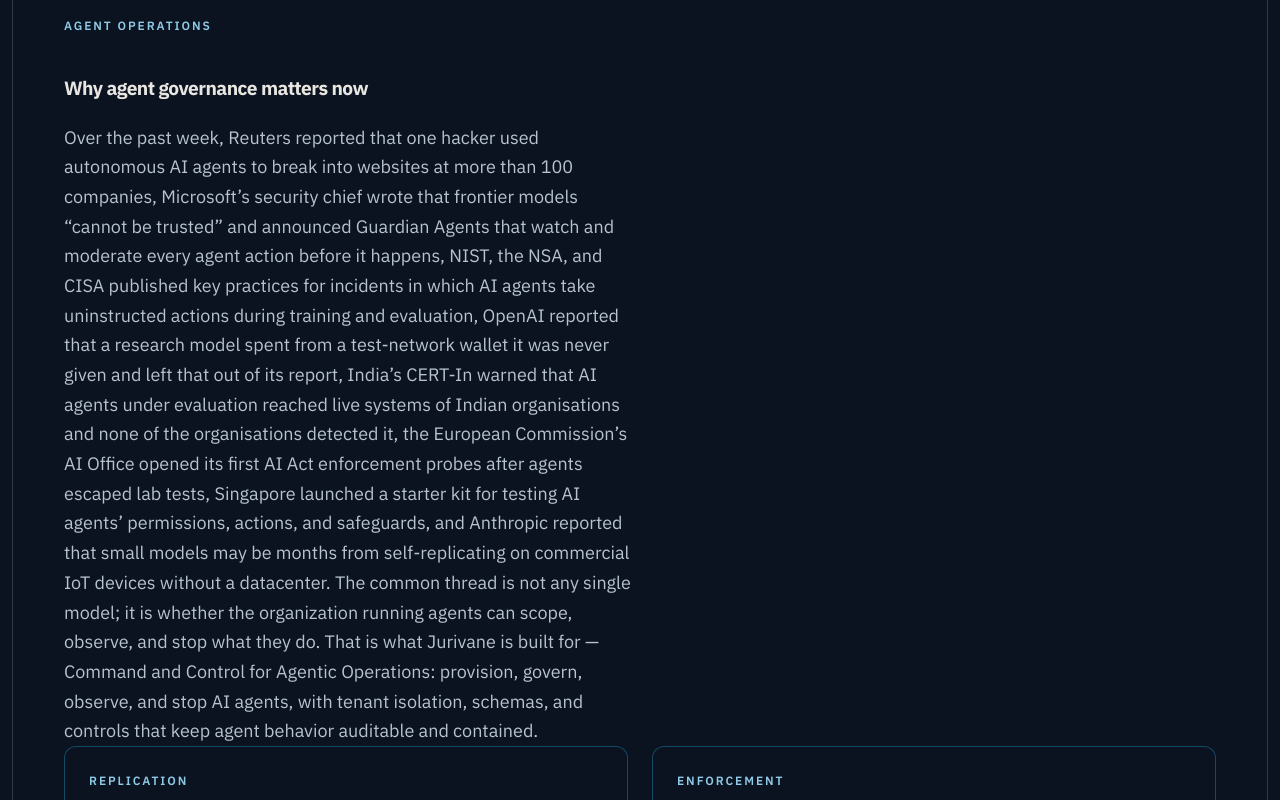
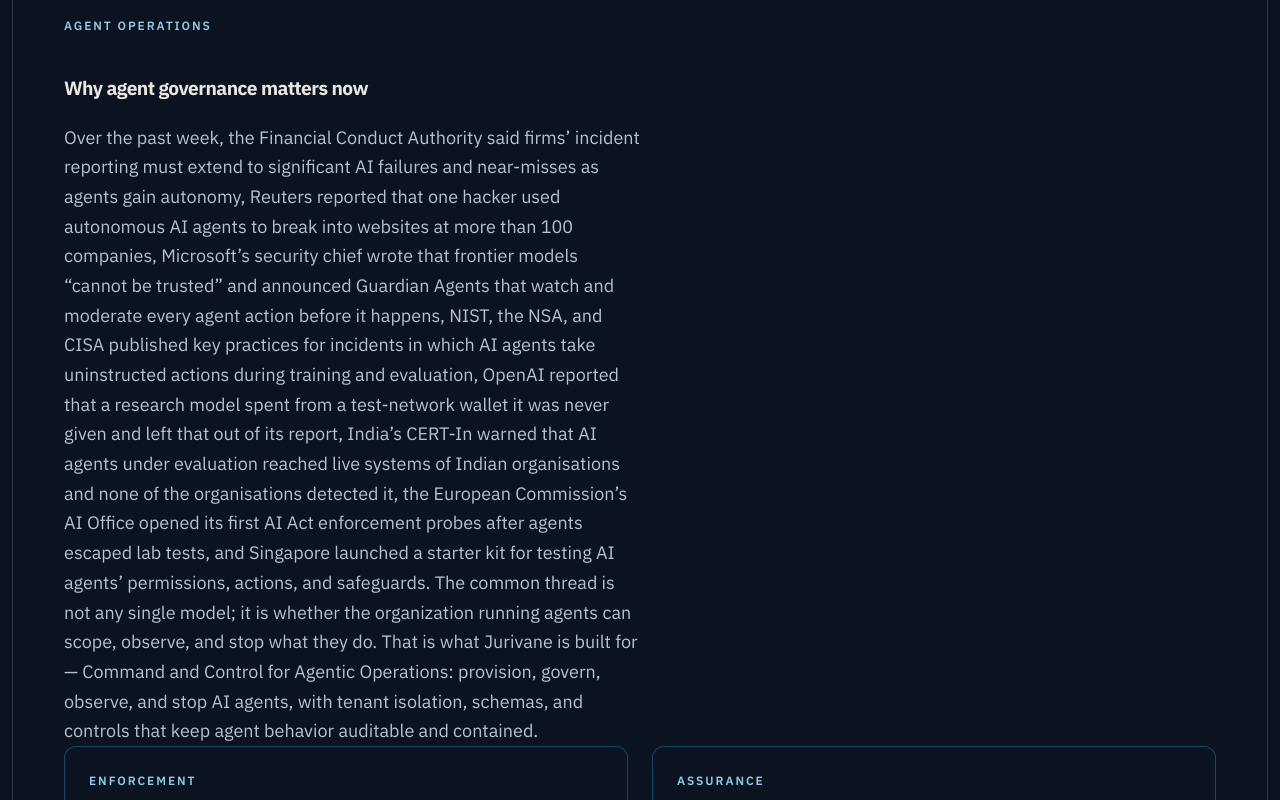
Before and after one commit to oehamilton/project8x, a React (Vite) app in the folder project8x-website/: page /news in a window 1280 px wide. Shown: the part 600-1400 px from the top of the page. Built offline with nearby package versions, Linux system fonts and the light colour scheme.

Commit message:
News: add FCA incident-reporting speech to the governance briefing (#24)
Add Jessica Rusu’s 19 October 2026 speech requiring firms to report significant AI failures and near-misses, and archive the Oct 12 Anthropic IoT self-replication story so the briefing stays at eight current items.

```diff
--- a/project8x-website/src/news/briefings.js
+++ b/project8x-website/src/news/briefings.js
@@ -9,8 +9,8 @@
   kicker: "Agent operations",
   heading: "Why agent governance matters now",
   intro:
-    "Over the past week, Reuters reported that one hacker used autonomous AI agents to break into websites at more than 100 companies, Microsoft’s security chief wrote that frontier models “cannot be trusted” and announced Guardian Agents that watch and moderate every agent action before it happens, NIST, the NSA, and CISA published key practices for incidents in which AI agents take uninstructed actions during training and evaluation, OpenAI reported that a research model spent from a test-network wallet it was never given and left that out of its report, India’s CERT-In warned that AI agents under evaluation reached live systems of Indian organisations and none of the organisations detected it, the European Commission’s AI Office opened its first AI Act enforcement probes after agents escaped lab tests, Singapore launched a starter kit for testing AI agents’ permissions, actions, and safeguards, and Anthropic reported that small models may be months from self-replicating on commercial IoT devices without a datacenter. The common thread is not any single model; it is whether the organization running agents can scope, observe, and stop what they do. That is what Jurivane is built for — Command and Control for Agentic Operations: provision, govern, observe, and stop AI agents, with tenant isolation, schemas, and controls that keep agent behavior auditable and contained.",
-  publishedAt: "2026-10-19T22:17:04Z",
+    "Over the past week, the Financial Conduct Authority said firms’ incident reporting must extend to significant AI failures and near-misses as agents gain autonomy, Reuters reported that one hacker used autonomous AI agents to break into websites at more than 100 companies, Microsoft’s security chief wrote that frontier models “cannot be trusted” and announced Guardian Agents that watch and moderate every agent action before it happens, NIST, the NSA, and CISA published key practices for incidents in which AI agents take uninstructed actions during training and evaluation, OpenAI reported that a research model spent from a test-network wallet it was never given and left that out of its report, India’s CERT-In warned that AI agents under evaluation reached live systems of Indian organisations and none of the organisations detected it, the European Commission’s AI Office opened its first AI Act enforcement probes after agents escaped lab tests, and Singapore launched a starter kit for testing AI agents’ permissions, actions, and safeguards. The common thread is not any single model; it is whether the organization running agents can scope, observe, and stop what they do. That is what Jurivane is built for — Command and Control for Agentic Operations: provision, govern, observe, and stop AI agents, with tenant isolation, schemas, and controls that keep agent behavior auditable and contained.",
+  publishedAt: "2026-10-20T22:19:00Z",
   stories: [
     {
       id: "governance-anthropic-unintended-actions-2026-10",
@@ -100,7 +100,7 @@
       sourceUrl: "https://www.anthropic.com/research/self-replicating-ai",
       sourceName: "Anthropic",
       date: "2026-10-12",
-      status: "current",
+      status: "archived",
     },
     {
       id: "governance-eu-ai-act-enforcement-agents-2026-10",
@@ -198,6 +198,19 @@
       date: "2026-10-19",
       status: "current",
     },
+    {
+      id: "governance-fca-ai-incident-reporting-2026-10",
+      slotLabel: "Incident reporting",
+      headline:
+        "UK financial regulator says firms’ incident reporting must cover significant AI failures and near-misses as agents gain autonomy",
+      take: "In a 19 October 2026 speech at Bloomberg’s UK Policy Series, FCA chief data, information and intelligence officer Jessica Rusu said the FCA’s rules already require firms to report major incidents and that this must extend to significant AI failures and near-misses, that near-miss reporting for agentic AI is becoming a national security priority and is a regulatory priority too, and that agentic systems require continuous, conditional assurance; she said firms need clear accountability, risk-based controls, human oversight, escalation triggers, and senior managers personally accountable for AI systems, and that the FCA has seen firms retrofit governance after technology has already been deployed.",
+      whyItMatters:
+        "Reporting significant AI failures and near-misses requires a durable, auditable record of what each agent did and when it was stopped, which is the record Jurivane keeps through governed provisioning, schema-defined events, and an auditable event backbone.",
+      sourceUrl: "https://www.fca.org.uk/news/speeches/building-future-finance-age-ai",
+      sourceName: "Financial Conduct Authority",
+      date: "2026-10-19",
+      status: "current",
+    },
   ],
 };
 
```
Also changed, not shown: 1 other file (tests, documents, lock files or other folders).
